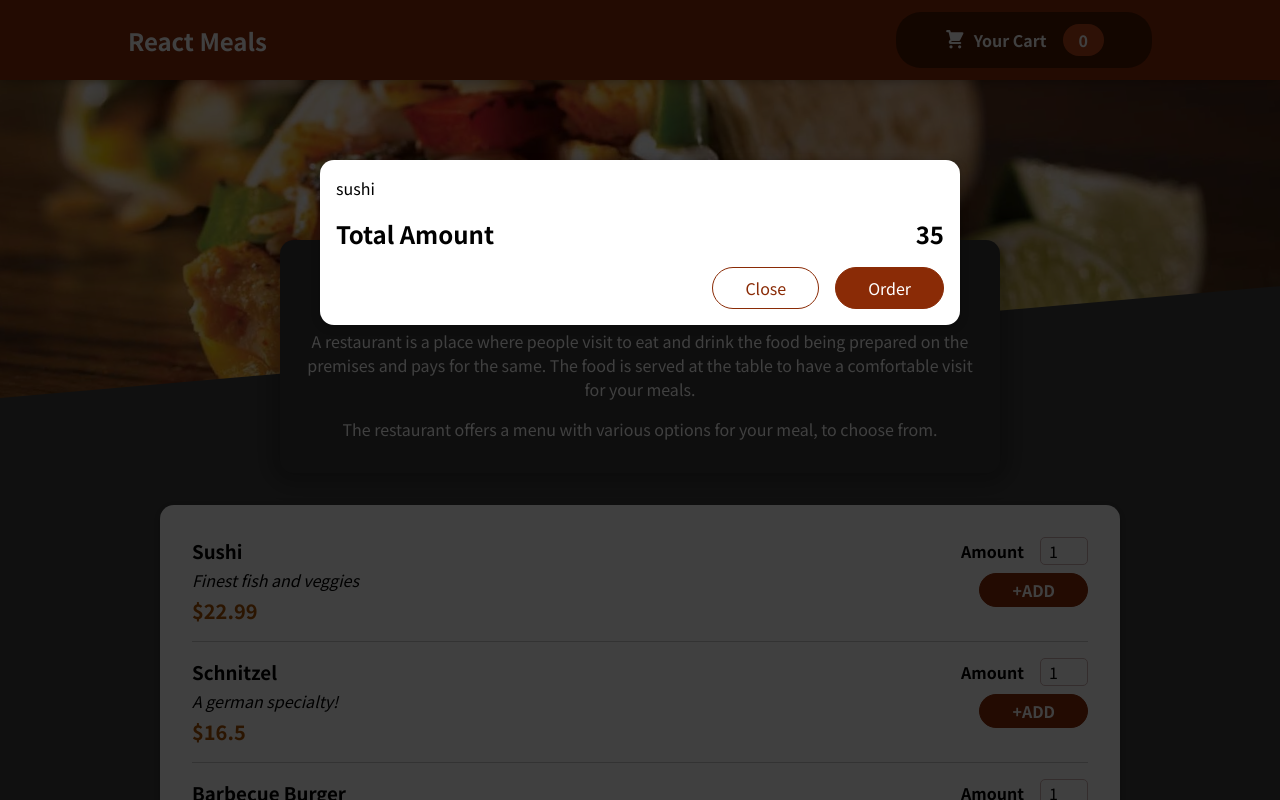
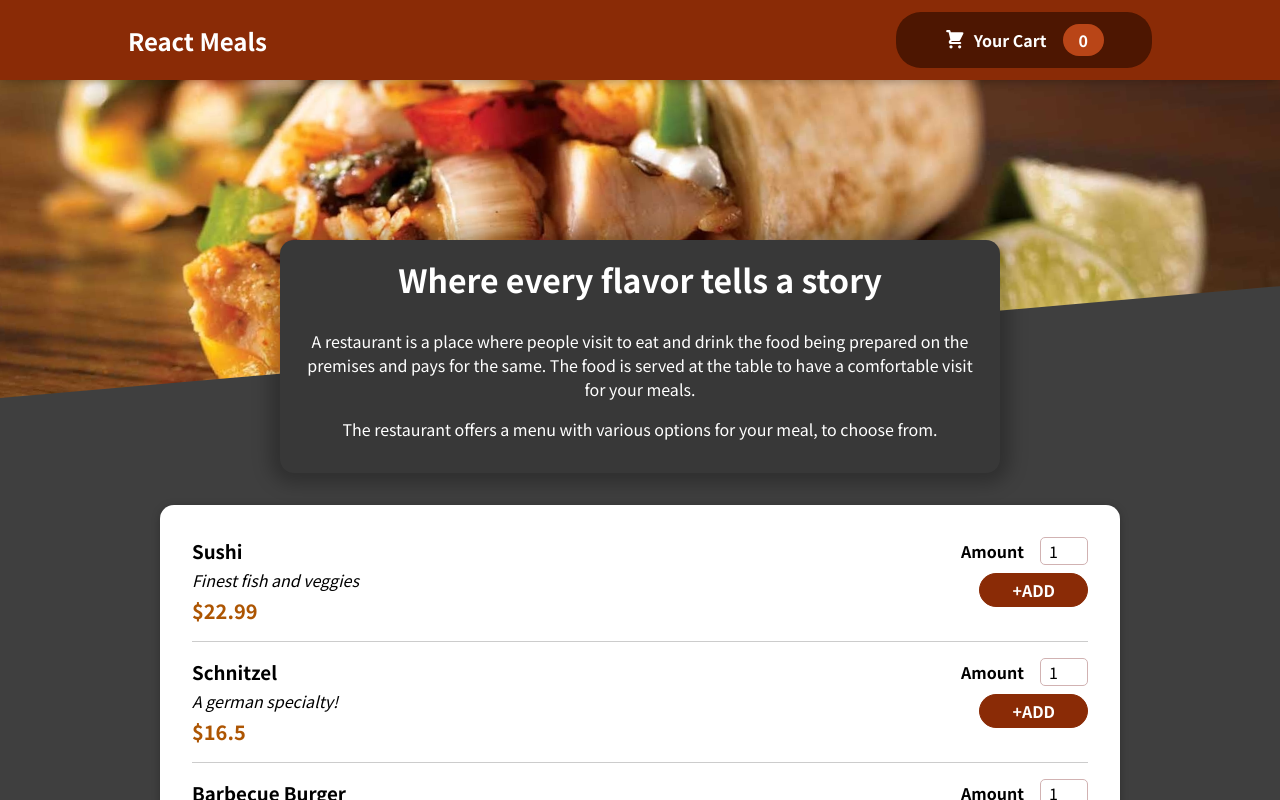
Before and after one commit to bhanuUdai/Restaurant_Website, a React (Create React App) app: page / in a window 1280 px wide. Shown: the top 800 px of the page. Built offline with nearby package versions, Linux system fonts and the light colour scheme.

Commit message:
Cart open & close with prop-chain Task -6

```diff
--- a/src/App.js
+++ b/src/App.js
@@ -1,12 +1,24 @@
+import React, { useState } from "react";
 import Header from "./Components/Layout/Header";
 import Meals from "./Components/Meals/Meals";
 import Cart from "./Components/Cart/Cart";
 function App() {
+  const [openCart, setOpenCart] = useState(false);
+
+  const openCartHandler = () => {
+    setOpenCart(true);
+  };
+
+  const closeCartHandler=()=>
+  {
+    setOpenCart(false);
+  }
+
   return (
     <div>
-      <Cart/>
-      <Header></Header>
-      <Meals/>
+      {openCart && <Cart onClose={closeCartHandler} />}
+      <Header onShow={openCartHandler}></Header>
+      <Meals />
     </div>
   );
 }
--- a/src/Components/Cart/Cart.js
+++ b/src/Components/Cart/Cart.js
@@ -1,7 +1,7 @@
 import React from "react";
 import classes from "./Cart.module.css";
 import Modal from "../UI/Modal";
-const Cart = () => {
+const Cart = (prop) => {
   const cartItems = (
     <ul className={classes["cart-items"]}>
       {[{ id: "c1", name: "sushi", amount: 20 }].map((item) => {
@@ -11,7 +11,7 @@ const Cart = () => {
   );
 
   return (
-    <Modal>
+    <Modal onCloseBackdrop={prop.onClose} >
       <div>
         {cartItems}
         <div className={classes.total}>
@@ -19,7 +19,7 @@ const Cart = () => {
           <span>35</span>
         </div>
         <div className={classes.actions}>
-          <button className={classes["button--alt"]}>Close</button>
+          <button onClick={prop.onClose} className={classes["button--alt"]}>Close</button>
           <button className={classes.button}>Order</button>
         </div>
       </div>
--- a/src/Components/Layout/Header.js
+++ b/src/Components/Layout/Header.js
@@ -1,21 +1,20 @@
 import React from "react";
-import classes from './Header.module.css'
-import mealsImage from '../../assets/meals1.jpg'
+import classes from "./Header.module.css";
+import mealsImage from "../../assets/meals1.jpg";
 import HeaderCartButton from "./HeaderCartButton";
-const Header=()=>
-{
-    return(
-        <React.Fragment >
-            <header  className={classes.header}>
-                <h2>React Meals</h2>
-                <HeaderCartButton/>
-            </header>
-            <div className={classes['main-image']}>
-                {/*Since it's a CSS class with a dash inside of it we can't use to dot (.) notation */}
-                <img src={mealsImage} alt='Table full of delicious food'/>
-            </div>
-        </React.Fragment>
-    )
-}
+const Header = (prop) => {
+  return (
+    <React.Fragment>
+      <header className={classes.header}>
+        <h2>React Meals</h2>
+        <HeaderCartButton setOpenCartHandler={prop.onShow} />
+      </header>
+      <div className={classes["main-image"]}>
+        {/*Since it's a CSS class with a dash inside of it we can't use to dot (.) notation */}
+        <img src={mealsImage} alt="Table full of delicious food" />
+      </div>
+    </React.Fragment>
+  );
+};
 
-export default Header
+export default Header;
--- a/src/Components/Layout/HeaderCartButton.js
+++ b/src/Components/Layout/HeaderCartButton.js
@@ -1,16 +1,19 @@
 import React from "react";
 import CartIcon from "../Cart/CartIcon";
-import classes from './HeaderCartButton.module.css'
+import classes from "./HeaderCartButton.module.css";
 
-const HeaderCartButton=(prop)=>
-{
-    return(
-        <button className={classes.button}>
-            <span className={classes.icon}><CartIcon/></span>
-            <span>Your Cart</span>
-            <span className={classes.badge}>0</span>
-        </button>
-    )
-}
+const HeaderCartButton = (prop) => {
 
-export default HeaderCartButton
+
+  return (
+    <button onClick={prop.setOpenCartHandler} className={classes.button}>
+      <span className={classes.icon}>
+        <CartIcon />
+      </span>
+      <span>Your Cart</span>
+      <span className={classes.badge}>0</span>
+    </button>
+  );
+};
+
+export default HeaderCartButton;
--- a/src/Components/UI/Modal.js
+++ b/src/Components/UI/Modal.js
@@ -4,7 +4,7 @@ import ReactDOM from "react-dom";
 import classes from "./Modal.module.css";
 const Modal = (prop) => {
   const Backdrop = () => {
-    return <div className={classes.backdrop}></div>;
+    return <div className={classes.backdrop} onClick={prop.onCloseBackdrop}></div>;
   };
 
   const ModalOverlay = (prop) => {
@@ -15,13 +15,16 @@ const Modal = (prop) => {
     );
   };
 
-//here we use {prop.children}, inside <div> because we will enclose the card inside this modal, will act like Card, but function as modal
-//In Backdrop we do not use this(prop.children), because here in backdrop we want to reder it alone, it will contain nothing in it.But only itself
+  //here we use {prop.children}, inside <div> because we will enclose the card inside this modal, will act like Card, but function as modal
+  //In Backdrop we do not use this(prop.children), because here in backdrop we want to reder it alone, it will contain nothing in it.But only itself
 
   const portalElement = document.getElementById("modal-root");
   return (
     <React.Fragment>
-      {ReactDOM.createPortal(<Backdrop />, portalElement)}
+      {ReactDOM.createPortal(
+        <Backdrop onCloseBackdrop={prop.onCloseBackdrop} />,
+        portalElement
+      )}
       {ReactDOM.createPortal(
         <ModalOverlay>{prop.children}</ModalOverlay>,
         portalElement
@@ -31,3 +34,6 @@ const Modal = (prop) => {
 };
 
 export default Modal;
+
+
+//here in Backdrop we are using function onClick, which will get fire in the Cart attribute (i.e"onCloseBackdrop={prop.onClose}")
```
Also changed, not shown: 1 other file (tests, documents, lock files or other folders).
